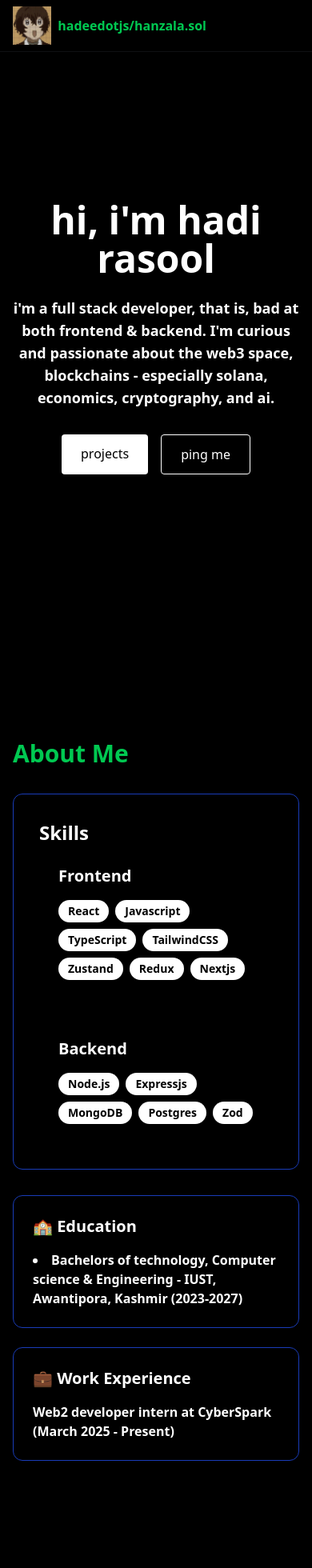
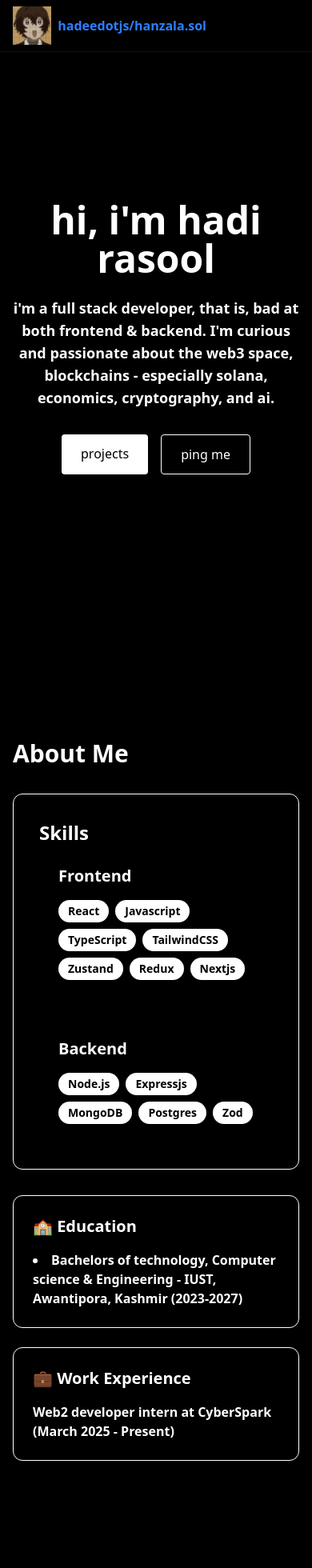
Before and after one commit to hadeedotjs/hello-portfolio, a React (Vite) app: page / in a window 390 px wide. Shown: the top 1960 px of the page at 80% size. Built offline with nearby package versions, Linux system fonts and the light colour scheme.

Commit message:
fuck firefox, safari

```diff
--- a/src/components/Navbar.jsx
+++ b/src/components/Navbar.jsx
@@ -9,7 +9,7 @@ export const Navbar = ({ menu, setMenu }) => {
     return (
         <nav className="fixed top-0 w-full z-40 border-b border-slate-400/10">
             <div className="max-w-5xl mx-auto px-4">
-                <div className="flex justify-between items-center h-16 text-green-500 ">
+                <div className="flex justify-between items-center h-16 text-blue-500 ">
                     <div className="flex  items-center">
                         <img className="w-12 h-12" src={dazai} alt="404"></img>
                         <a href="#home" > &nbsp; hadeedotjs/hanzala.sol</a>
--- a/src/components/sections/About.jsx
+++ b/src/components/sections/About.jsx
@@ -20,13 +20,13 @@ export const About = () => {
     >
       {/* <RevealOnScroll> */}
         <div className="max-w-3xl mx-auto px-4">
-          <h2 className="text-3xl font-bold mb-8 text-green-500">
+          <h2 className="text-3xl font-bold mb-8 text-white">
             {" "}
             About Me
           </h2>
 
 
-          <div className="rounded-xl p-8 border-blue-800 border">
+          <div className="rounded-xl p-8 border-white md:border-blue-800 border">
 
           <h1 className="text-2xl text-white"> Skills</h1>
 
@@ -64,7 +64,7 @@ export const About = () => {
           </div>
 
           <div className="grid grid-cols-1 md:grid-cols-2 gap-6 mt-8">
-            <div className="p-6 rounded-xl border-blue-800 border hover:-translate-y-1 transition-all">
+            <div className="p-6 rounded-xl border-white md:border-blue-800 border hover:-translate-y-1 transition-all">
               <h3 className="text-xl text-white font-bold mb-4"> 🏫 Education </h3>
               <ul className="list-disc list-inside text-white space-y-2">
                 <li>
@@ -73,7 +73,7 @@ export const About = () => {
                 </li>
               </ul>
             </div>
-            <div className="p-6 rounded-xl border-blue-800 border hover:-translate-y-1 transition-all">
+            <div className="p-6 rounded-xl border-white md:border-blue-800 border hover:-translate-y-1 transition-all">
               <h3 className="text-xl font-bold text-white mb-4"> 💼 Work Experience </h3>
               <div className="space-y-4 text-white">
                 <div>
@@ -81,9 +81,6 @@ export const About = () => {
                     {" "}
                     Web2 developer intern at CyberSpark (March 2025 - Present){" "}
                   </h4>
-                  <p>
-
-                  </p>
                 </div>
 
 
--- a/src/components/sections/Contact.jsx
+++ b/src/components/sections/Contact.jsx
@@ -1,7 +1,7 @@
 export const Contact = () => {
     return <section id="contact" className="min-h-screen flex flex-col gap-6 justify-center items-center py-10 ">
 
-        <h1 className="text-2xl md:text-5xl text-green-500 py-20">
+        <h1 className="text-2xl md:text-5xl text-white py-10">
             Ping me here :
         </h1>
         <div className="flex flex-col md:flex-row justify-center items-center text-black gap-6">
@@ -16,7 +16,7 @@ export const Contact = () => {
         </a>
         </div>
 
-        <a className="border border-blue-800 bg-black text-white p-5 ">
+        <a className="border border-white md:border-blue-800 border-solid bg-black text-white p-5 ">
            email: hadirasoolx@gmail.com
         </a>
 
--- a/src/components/sections/Projects.jsx
+++ b/src/components/sections/Projects.jsx
@@ -4,23 +4,23 @@ export const Projects = () => {
     return <section id="projects" className="min-h-screen flex justify-center items-center">
         <div className="flex flex-col p-15 w-auto h-auto md:w-max md:h-max">
 
-            <h1 className="text-2xl md:text-5xl text-green-500  py-4">
+            <h1 className="text-2xl md:text-5xl text-white py-4">
                 Projects
             </h1>
             <div className="grid grid-cols-1 md:grid-cols-2 w-full-screen rounded-5xl border-white/10 border gap-5">
-                <div className="border border-blue-800 rounded w-full  h-full ">
+                <div className="border border-white md:border-blue-800 rounded w-full  h-full ">
                     <img src={project} alt="hi" className="w-max h-50 md:h-80"></img>
                     <p className="text-white"> hijkhuihuhuhhuhuiuihh</p>
                 </div>
-                <div className="border border-blue-800 rounded w-full  h-full" >
+                <div className="border border-white md:border-blue-800 rounded w-full  h-full" >
                     <img src={project} alt="hi" className="w-max h-50 md:h-80"></img>
                     <p className="text-white">hjyfyuyuioijojiojoijoij</p>
                 </div>
-                <div className="border border-blue-800 rounded w-full  h-full">
+                <div className="border border-white md:border-blue-800 rounded w-full  h-full">
                     <img src={project} alt="hi" className="w-max h-50 md:h-80"></img>
                     <p className="text-white">hjyfyuyuioijojiojoijoij</p>
                 </div>
-                <div className="border border-blue-800 rounded w-full  h-full ">
+                <div className="border border-white md:border-blue-800 rounded w-full  h-full ">
                     <img src={project} alt="hi" className="w-max h-50 md:h-80"></img>
                     <p className="text-white">hjyfyuyuioijojiojoijoij</p>
                 </div>
```
